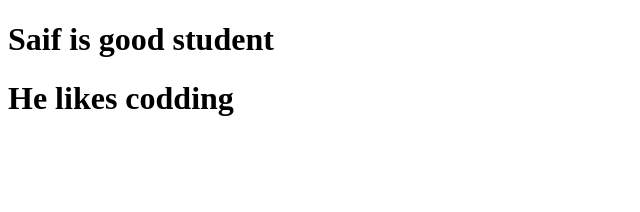
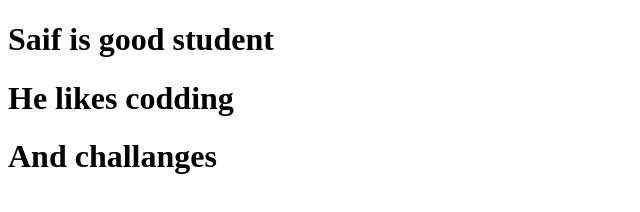
Before and after one commit to SAZZAD1Q2/saif2, a plain HTML site: page index.html in a window 1280 px wide. Shown: the whole page, without its empty margins (0-640 px from the left). Drawn offline with Linux system fonts and the light colour scheme.

Commit message:
challange

```diff
--- a/index.html
+++ b/index.html
@@ -9,5 +9,6 @@
 <body>
     <h1>Saif is good student</h1>
     <h1>He likes codding</h1>
+    <h1> And challanges </h1>
 </body>
 </html>
```
